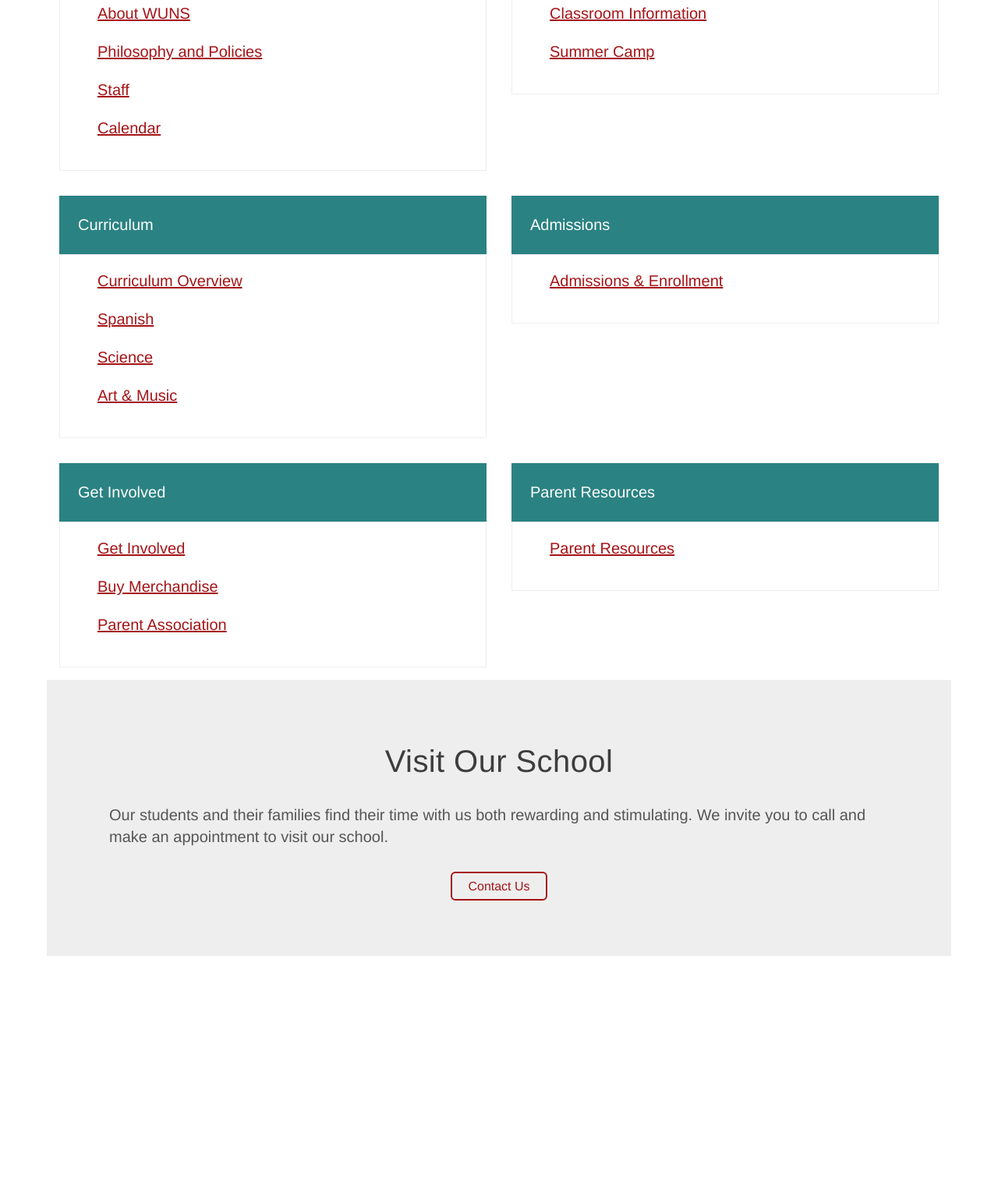
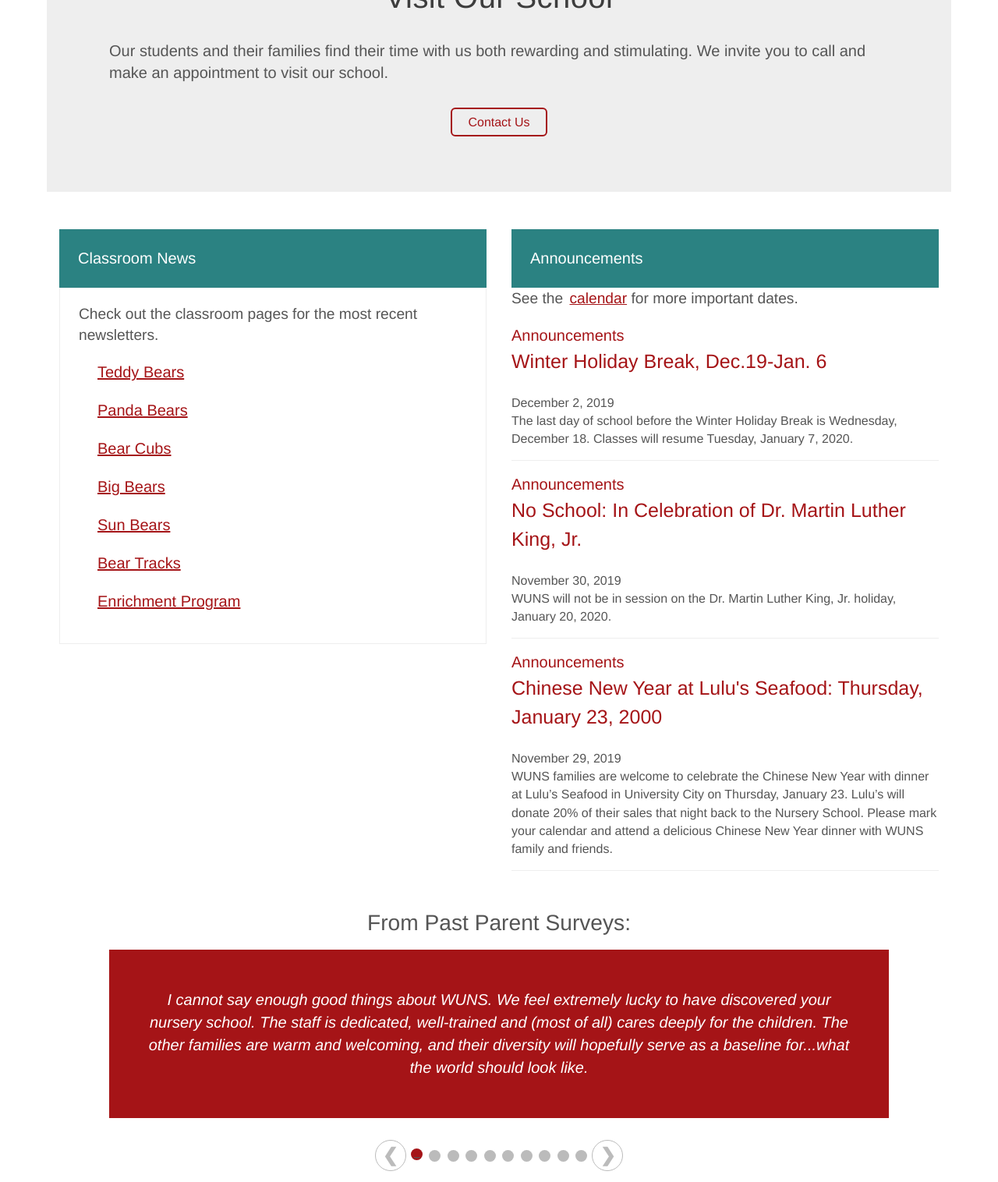
Before and after one commit to cse-256-f22/information-foraging-project-shreya-james-marissa, a website: page files/index.html in a window 1280 px wide. Shown: the part 664-2180 px from the top of the page at 78% size. Before the commit the page ends 1930 px from the top, so only its background shows below. Drawn offline with nearby package versions, Linux system fonts and the light colour scheme; files that its build step writes are made by us from their sources; files whose address does not match are found by name.

Commit message:
Revert "Home page update!"
This reverts commit b8d76a50cb0999b5ded9b9c3f0b39788c6ca9caf.

```diff
--- a/files/index.html
+++ b/files/index.html
@@ -28,69 +28,6 @@
       learn and to accomplish challenging tasks and that they gain experience
       and skills in interacting with others.
     </p>
-    <div id="column-view">
-      <div class="column" id="left-column">
-        <header class="column-header" id="left-header">
-          <h3>About</h3>
-        </header>
-        <div class="inner-div">
-          <a id="about" href="files/about.html">About WUNS</a>
-          <a id="p-and-p" href="files/philosophy-policies.html">Philosophy and Policies</a>
-          <a id="staff" href="files/staff.html">Staff</a>
-          <a id="big-bears" href="files/calendar.html">Calendar</a>
-        </div>
-      </div>
-      <div class="column" id="right-column">
-        <header class="column-header" id="right-header">
-          <h3>Classrooms & Camps</h3>
-        </header>
-        <div class="inner-div">
-          <a id="about" href="files/classrooms.html">Classroom Information</a>
-          <a id="p-and-p" href="files/summer_camp.html">Summer Camp</a>
-        </div>
-      </div>
-    </div>
-    <div id="column-view">
-      <div class="column" id="left-column">
-        <header class="column-header" id="left-header">
-          <h3>Curriculum</h3>
-        </header>
-        <div class="inner-div">
-          <a id="about" href="files/curriculum_overview.html">Curriculum Overview</a>
-          <a id="p-and-p" href="files/spanish.html">Spanish</a>
-          <a id="staff" href="files/science.html">Science</a>
-          <a id="big-bears" href="files/arts.html">Art & Music</a>
-        </div>
-      </div>
-      <div class="column" id="right-column">
-        <header class="column-header" id="right-header">
-          <h3>Admissions</h3>
-        </header>
-        <div class="inner-div">
-          <a id="about" href="files/classrooms.html">Admissions & Enrollment</a>
-        </div>
-      </div>
-    </div>
-    <div id="column-view">
-      <div class="column" id="left-column">
-        <header class="column-header" id="left-header">
-          <h3>Get Involved</h3>
-        </header>
-        <div class="inner-div">
-          <a id="about" href="files/get_involved.html">Get Involved</a>
-          <a id="p-and-p" href="files/nursery_school_merchandise.html">Buy Merchandise</a>
-          <a id="staff" href="files/parent_association.html">Parent Association</a>
-        </div>
-      </div>
-      <div class="column" id="right-column">
-        <header class="column-header" id="right-header">
-          <h3>Parent Resources</h3>
-        </header>
-        <div class="inner-div">
-          <a id="about" href="files/parent_resources.html">Parent Resources</a>
-        </div>
-      </div>
-    </div>
     <div id="visit-our-school">
       <div>
         <h1>Visit Our School</h1>
@@ -102,6 +39,205 @@
         <a>Contact Us</a>
       </div>
     </div>
+    <div id="column-view">
+      <div class="column" id="left-column">
+        <header class="column-header" id="left-header">
+          <h3>Classroom News</h3>
+        </header>
+        <div class="inner-div">
+          <p>
+            Check out the classroom pages for the most recent newsletters.
+          </p>
+          <a id="teddy-bears" href="files/teddy_bears.html">Teddy Bears</a>
+          <a id="panda-bears" href="files/panda_bears.html">Panda Bears</a>
+          <a id="bear-cubs" href="files/bear_cubs.html">Bear Cubs</a>
+          <a id="big-bears" href="files/big_bears.html">Big Bears</a>
+          <a id="sun-bears" href="files/sun_bears.html">Sun Bears</a>
+          <a id="bear-tracks" href="files/bear_tracks.html">Bear Tracks</a>
+          <a id="enrichment-program" href="files/enrichment_programs.html">Enrichment Program</a>
+        </div>
+      </div>
+      <div class="column" id="right-column">
+        <header class="column-header" id="right-header">
+          <h3>Announcements</h3>
+        </header>
+        <p>
+          See the
+          <a class="inline" href="files/calendar.html">calendar</a>
+          for more important dates.
+        </p>
+        <div>
+          <article>
+            <header>
+              <span><a rel="category tag">Announcements</a></span>
+              <h2>
+                <a rel="bookmark" href="files/announcement_1.html">Winter Holiday Break, Dec.19-Jan. 6</a>
+              </h2>
+              <div>
+                <span>December 2, 2019</span>
+              </div>
+            </header>
+
+            <div>
+              The last day of school before the Winter Holiday Break is
+              Wednesday, December 18. Classes will resume Tuesday, January 7,
+              2020.
+            </div>
+          </article>
+          <hr />
+          <article>
+            <header>
+              <span><a rel="category tag">Announcements</a></span>
+              <h2>
+                <a rel="bookmark" href="files/announcement_2.html">No School: In Celebration of Dr. Martin Luther King,
+                  Jr.</a>
+              </h2>
+              <div>
+                <span>November 30, 2019</span>
+              </div>
+            </header>
+
+            <div>
+              WUNS will not be in session on the Dr. Martin Luther King, Jr.
+              holiday, January 20, 2020.
+            </div>
+          </article>
+          <hr />
+          <article>
+            <header>
+              <span><a rel="category tag">Announcements</a></span>
+              <h2>
+                <a rel="bookmark" href="files/announcement_3.html">Chinese New Year at Lulu's Seafood: Thursday,
+                  January 23,
+                  2000</a>
+              </h2>
+              <div>
+                <span>November 29, 2019</span>
+              </div>
+            </header>
+            <div>
+              WUNS families are welcome to celebrate the Chinese New Year with
+              dinner at Lulu’s Seafood in University City on Thursday, January
+              23. Lulu’s will donate 20% of their sales that night back to the
+              Nursery School. Please mark your calendar and attend a delicious
+              Chinese New Year dinner with WUNS family and friends.
+            </div>
+          </article>
+          <hr />
+        </div>
+      </div>
+    </div>
+    <div class="slideshow-heading">
+      <h3>From Past Parent Surveys:</h3>
+    </div>
+    <div class="slideshow">
+      <div class="slideshow-container">
+        <div>
+          <div class="slideshow-entry fade">
+            <div class="text">
+              I cannot say enough good things about WUNS. We feel extremely
+              lucky to have discovered your nursery school. The staff is
+              dedicated, well-trained and (most of all) cares deeply for the
+              children. The other families are warm and welcoming, and their
+              diversity will hopefully serve as a baseline for...what the
+              world should look like.
+            </div>
+          </div>
+          <div class="slideshow-entry fade">
+            <div class="text">
+              It’s wonderful to feel like your child’s caregivers are better
+              at the job than you are; truly, on the whole they are more
+              patient, better able to see the forest for the trees, certainly
+              more trained and aware of what’s developmentally appropriate
+              than I am.
+            </div>
+          </div>
+          <div class="slideshow-entry fade">
+            <div class="text">
+              My child is confident, happy, and feels so loved at school. This
+              is as much as we can ask for!
+            </div>
+          </div>
+          <div class="slideshow-entry fade">
+            <div class="text">
+              The Nursery School experience has helped my child with settling
+              into a new country with a different culture.
+            </div>
+          </div>
+          <div class="slideshow-entry fade">
+            <div class="text">
+              There are many benefits, but problem-solving and being a good
+              friend are two of the important things our child is learning at
+              WUNS. In small ways–through play, stories, outings, activities
+              and pictures–there is so much learning taking place at WUNS
+              (great for all abilities and learning styles). WUNS is a diverse
+              environment with many opportunities to learn about other
+              cultures, customs, foods and traditions that our (child) most
+              likely wouldn’t have been exposed to elsewhere.
+            </div>
+          </div>
+          <div class="slideshow-entry fade">
+            <div class="text">
+              Our child loves every minute! He has grown and developed in
+              confidence. Teachers allow him to grow at his own pace and work
+              with our family in ways that we find incredible.
+            </div>
+          </div>
+          <div class="slideshow-entry fade">
+            <div class="text">
+              The teachers are warm and loving. My child never gave me any
+              trouble about going to school. He couldn’t wait to see his
+              teachers every day. I feel that the teachers helped my child
+              build self-confidence and improve his language skills. I am 100%
+              happy with our nursery school choice.
+            </div>
+          </div>
+          <div class="slideshow-entry fade">
+            <div class="text">
+              The best part of the nursery school is the teachers! The love
+              and care from the teachers has the magic to make our girl love
+              the school and enjoy the education there.
+            </div>
+          </div>
+          <div class="slideshow-entry fade">
+            <div class="text">
+              My child has learned to love school, trust teachers, and know
+              that school can be a place to make friends, explore, create,
+              learn and have fun!
+            </div>
+          </div>
+          <div class="slideshow-entry fade">
+            <div class="text">
+              We have loved the variety of activities available in the
+              classroom and the gentle way the teachers encourage the kids to
+              try everything. I am thrilled that the kids get to be outside so
+              much.
+            </div>
+          </div>
+        </div>
+      </div>
+      <br />
+
+      <!-- The dots/circles -->
+      <div class="slideshow-dots">
+        <button class="slideshow-buttons prev-slideshow-button">
+          &#10094;
+        </button>
+        <span class="slideshow-dot"></span>
+        <span class="slideshow-dot"></span>
+        <span class="slideshow-dot"></span>
+        <span class="slideshow-dot"></span>
+        <span class="slideshow-dot"></span>
+        <span class="slideshow-dot"></span>
+        <span class="slideshow-dot"></span>
+        <span class="slideshow-dot"></span>
+        <span class="slideshow-dot"></span>
+        <span class="slideshow-dot"></span>
+        <button class="slideshow-buttons next-slideshow-button">
+          &#10095;
+        </button>
+      </div>
+    </div>
   </main>
   <ts-load data-name="nested"></ts-load>
   <script src="scripts/js/app.js"></script>
```
Also changed, not shown: files/classrooms.html (+1 -1 lines).
